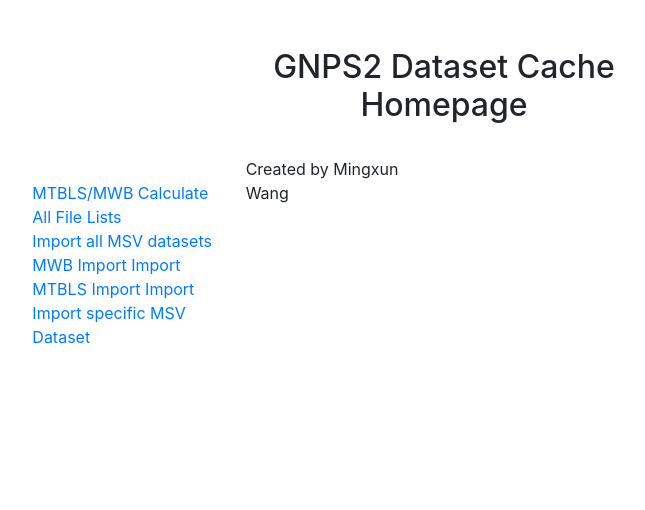
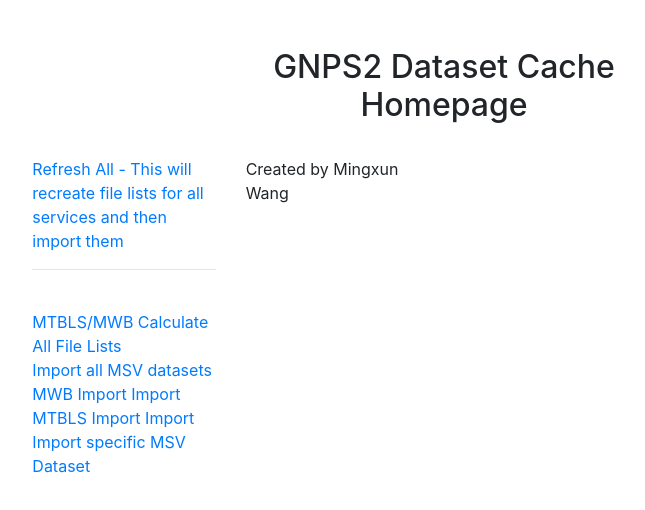
Before and after one commit to Wang-Bioinformatics-Lab/GNPS_DatasetCache, a Flask app: page / in a window 1280 px wide. Shown: the part 69-579 px from the top of the page, without its empty margins (196-841 px from the left). Run offline with Flask 3, Linux system fonts and the light colour scheme; some libraries are stand-ins or nearby versions.

Commit message:
updating homepage

```diff
--- a/templates/homepage.html
+++ b/templates/homepage.html
@@ -29,6 +29,8 @@
         <div class="row">
             <div class="col-md-2" id=""></div>
             <div class="col-md-2" id="">
+                <a href="/refresh/all">Refresh All - This will recreate file lists for all services and then import them</a>
+                <hr>
                 <br>
                 <a href="/refresh/mwbmtbls/files">MTBLS/MWB Calculate All File Lists </a>
                 <br>
```
